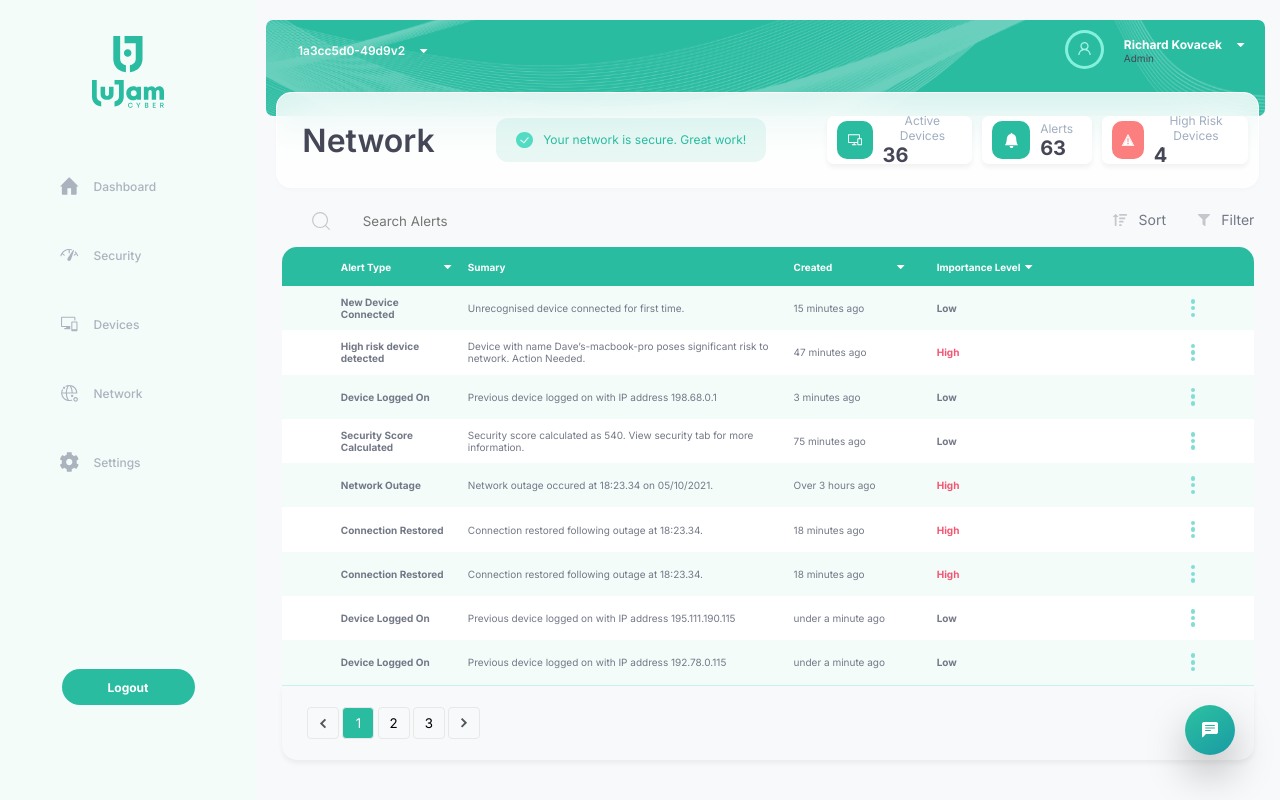
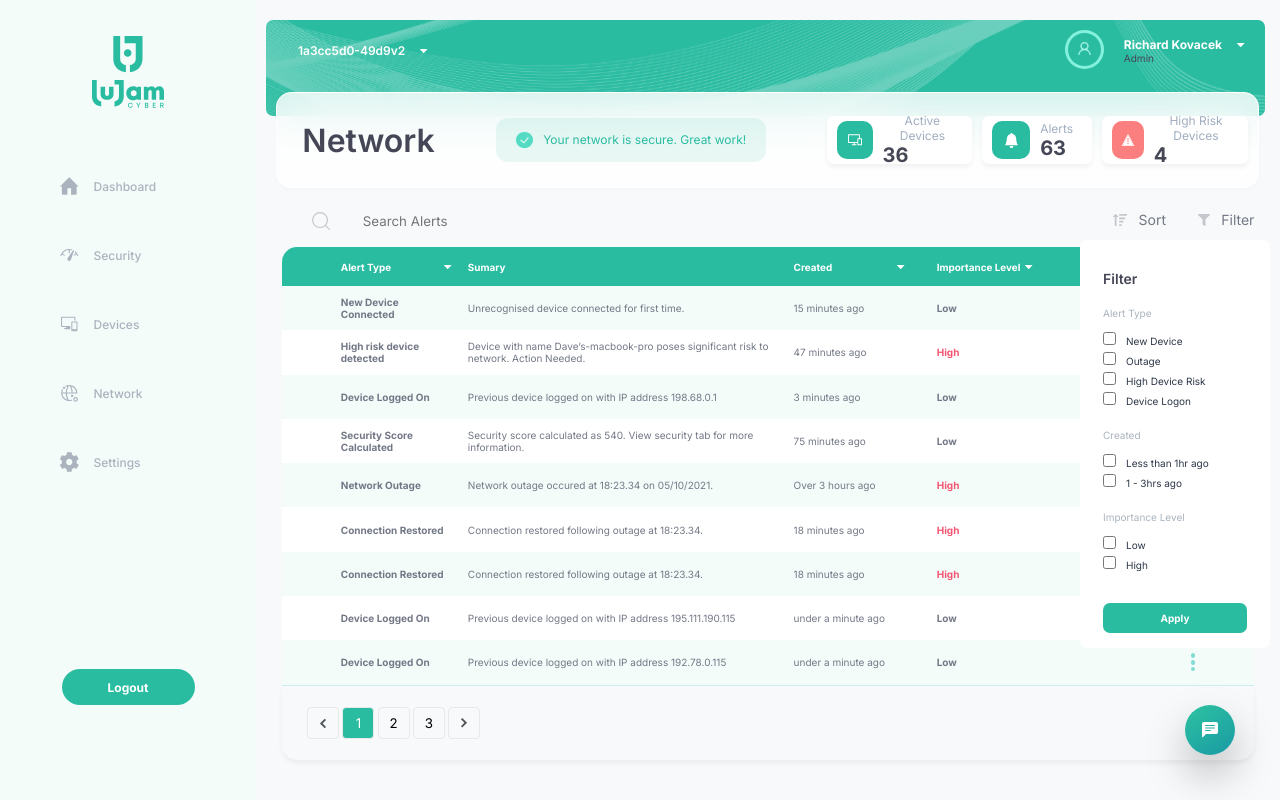
Before and after one commit to iKarans/jersey-client-project, a React (Create React App) app: page /network in a window 1280 px wide. Built offline with nearby package versions, Linux system fonts and the light colour scheme.

Commit message:
added fitler box

```diff
--- a/src/components/NetworkFilter/NetworkFilter.scss
+++ b/src/components/NetworkFilter/NetworkFilter.scss
@@ -1,9 +1,13 @@
-@use "../../../assets/styles/variables" as *;
-@use "../../../assets/styles/mixins" as *;
-@use "../../../assets/styles/typography" as *;
+@use "../../assets/styles/variables" as *;
+@use "../../assets/styles/mixins" as *;
+@use "../../assets/styles/typography" as *;
 
 
 .network-filters {
+  position: absolute;
+  background: white;
+  top: 240px;
+  right: 10px;
   border-radius: 7px;
   height: 408px;
   width: 190px;
--- a/src/containers/Network/Network.jsx
+++ b/src/containers/Network/Network.jsx
@@ -12,6 +12,7 @@ import WhiteDropDown from "../../assets/global/white-dropdown.svg";
 import NetworkArrow from "../../assets/network/network-arrow.svg"
 
 import "./Network.scss";
+import NetworkFilter from "../../components/NetworkFilter/NetworkFilter";
 
 const Network = () => {
   const [pages, setPages] = useState(0);
@@ -31,9 +32,13 @@ const Network = () => {
 
   const networksArray = [...networks];
 
+
+
   while(networksArray.length > 0) {
       splitNetworkArrays.push(networksArray.splice(0, 9))
+
   }
+
 
   const networkItemJSX = splitNetworkArrays[pages].map((network, index) => {
       return (
@@ -116,6 +121,7 @@ const Network = () => {
           </div>}
         </div>
       </div>
+      <NetworkFilter />
       <ChatButton />
     </section>
     </>
--- a/src/data/network.js
+++ b/src/data/network.js
@@ -105,6 +105,9 @@ export const networks = [
     importanceLevel: "Low",
     createdTime: 15,
     importanceID: 1,
+    deviceNew: true,
+    isDeviceOut: false,
+    isDeviceHighRisk: true,
   },
   {
     alertType: "High risk device detected",
```
